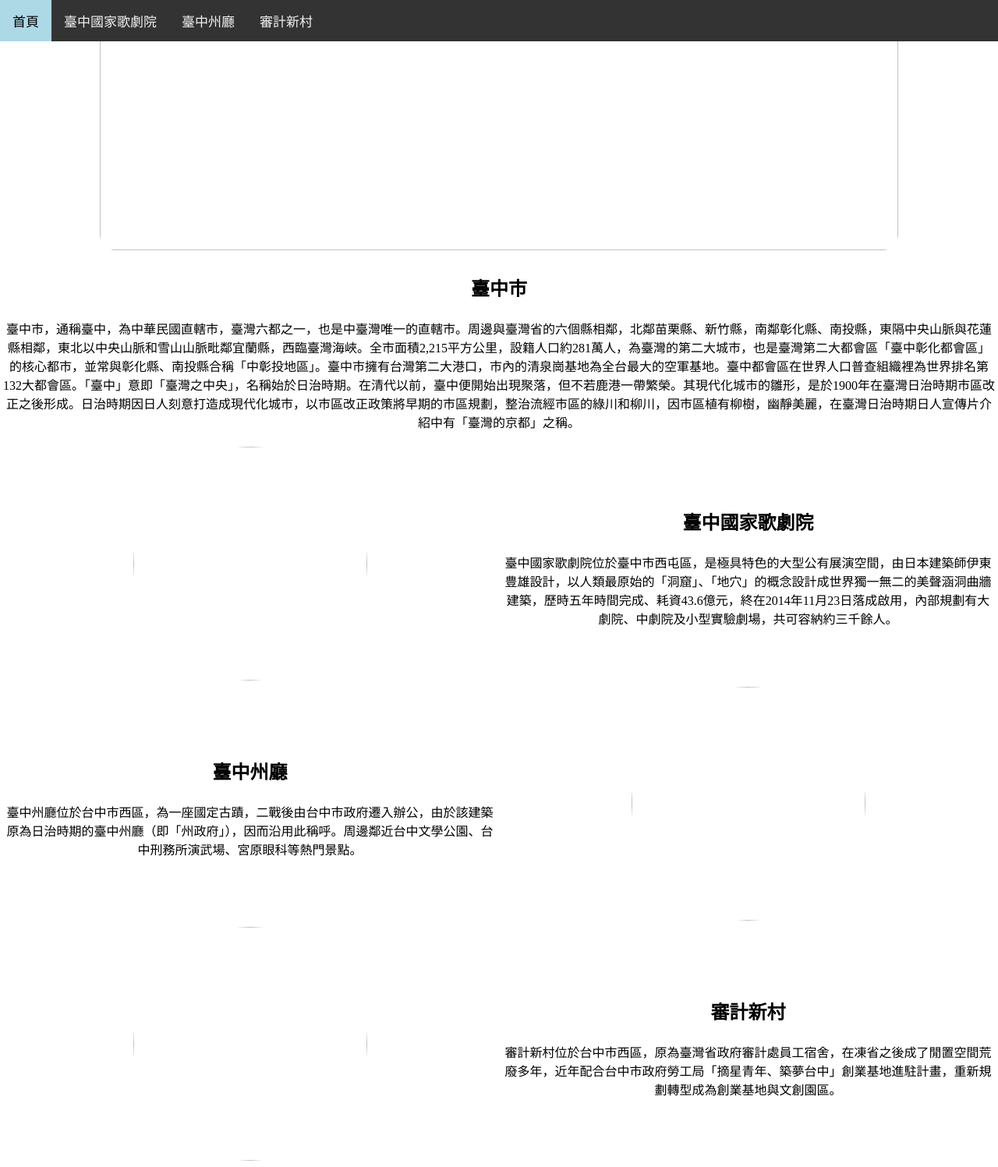
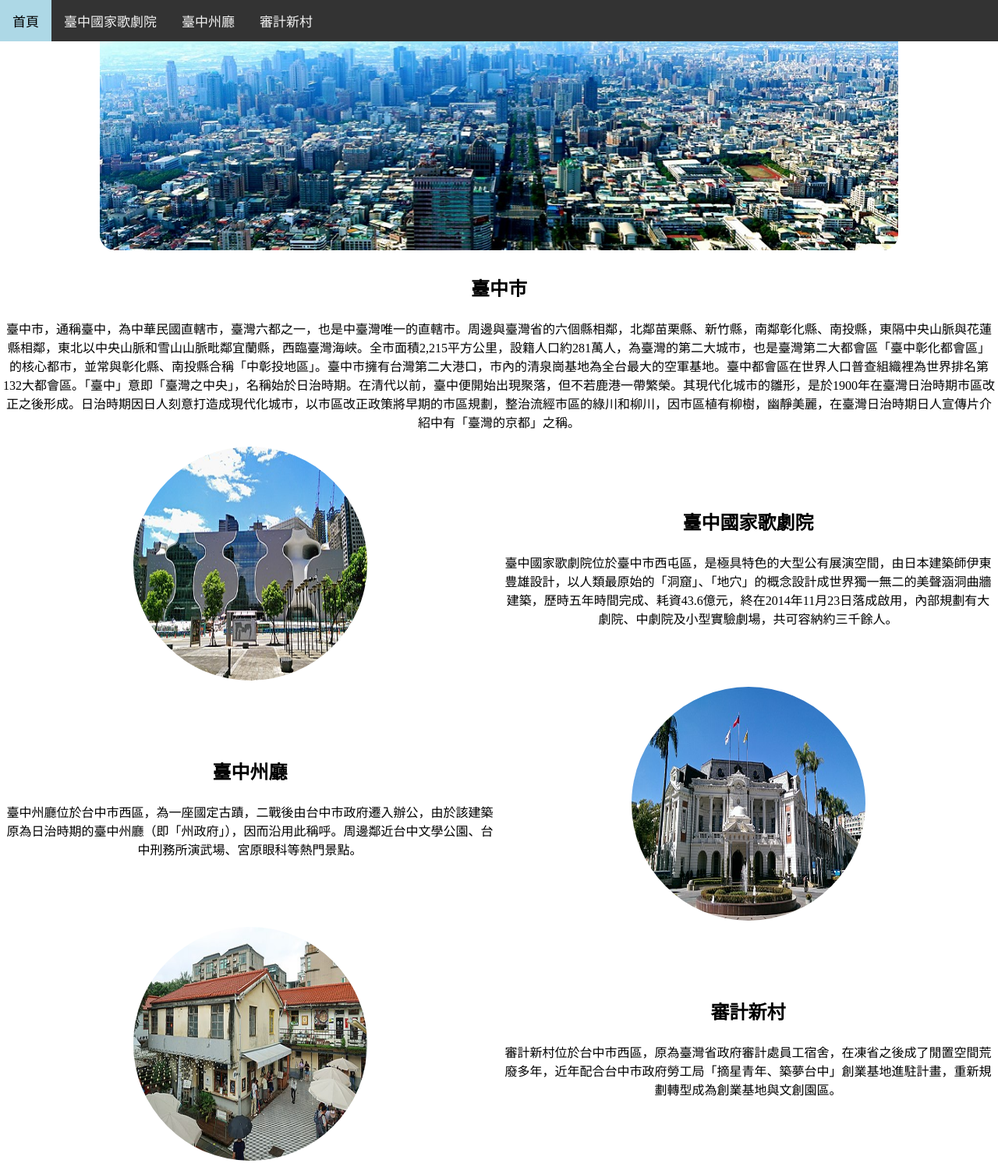
Before and after one commit to lingrouyu/0318work, a plain HTML site: page index.html in a window 1280 px wide. Shown: the top 1497 px of the page at 78% size. Drawn offline with Linux system fonts and the light colour scheme.

Commit message:
Update index.html

```diff
--- a/index.html
+++ b/index.html
@@ -56,7 +56,7 @@
 		<tr>
 			<br>
 		       <td colspan="2">
-			       <img id="head_img" width="1024px" height="300px" src="00taichung.jpg">
+			       <img id="head_img" width="1024px" height="300px" src="images/00taichung.jpg">
 
 		       </td>
 		</tr>
@@ -71,7 +71,7 @@
 
 		<tr>
 		       <td>
-			      <img src="01.jpeg">
+			      <img src="images/01.jpeg">
 
 		       </td>
 
@@ -92,13 +92,13 @@
 		       </td>
 
 		       <td>
-			       <img id="003" src="02.jpeg">
+			       <img id="003" src="images/02.jpeg">
 		       </td>
 		</tr>
 
 		<tr>
 			<td>
-			       <img id="004" src="03.jpeg">
+			       <img id="004" src="images/03.jpeg">
 			</td>
 
 			<td>
```
